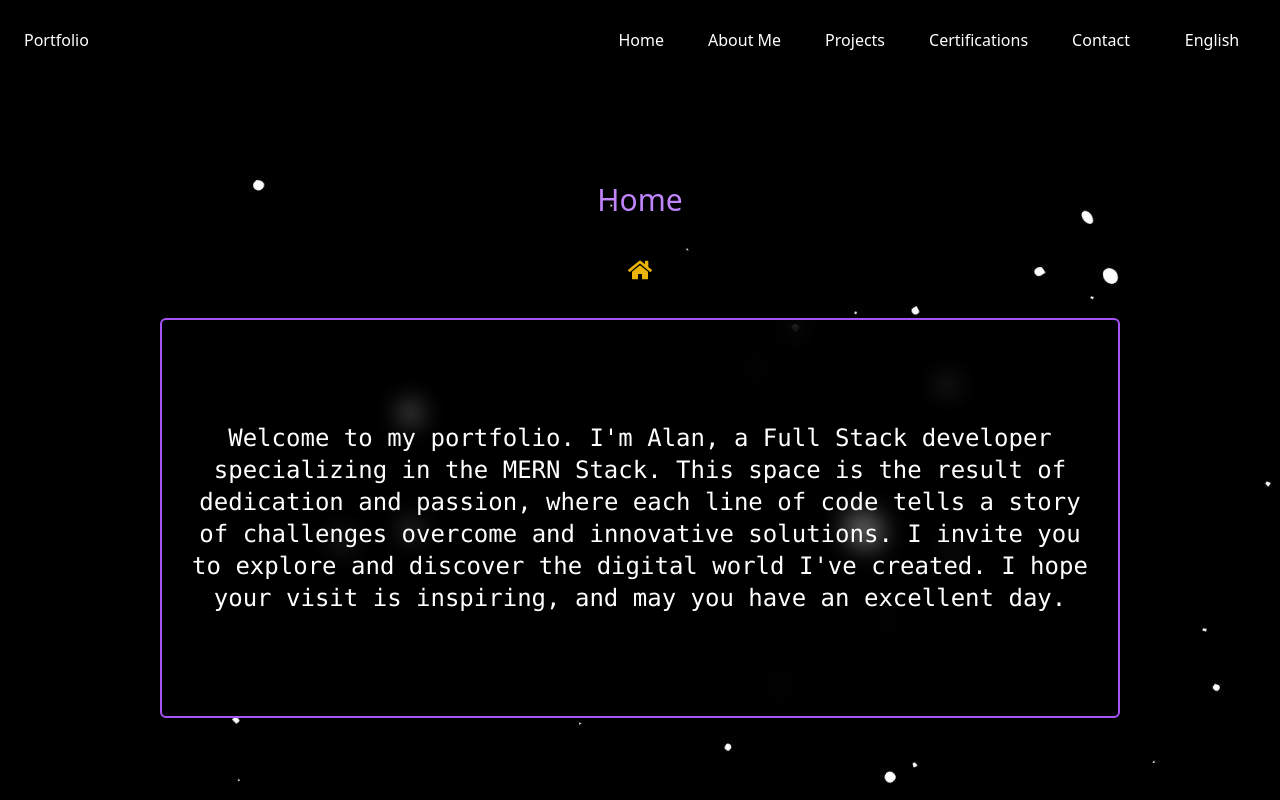
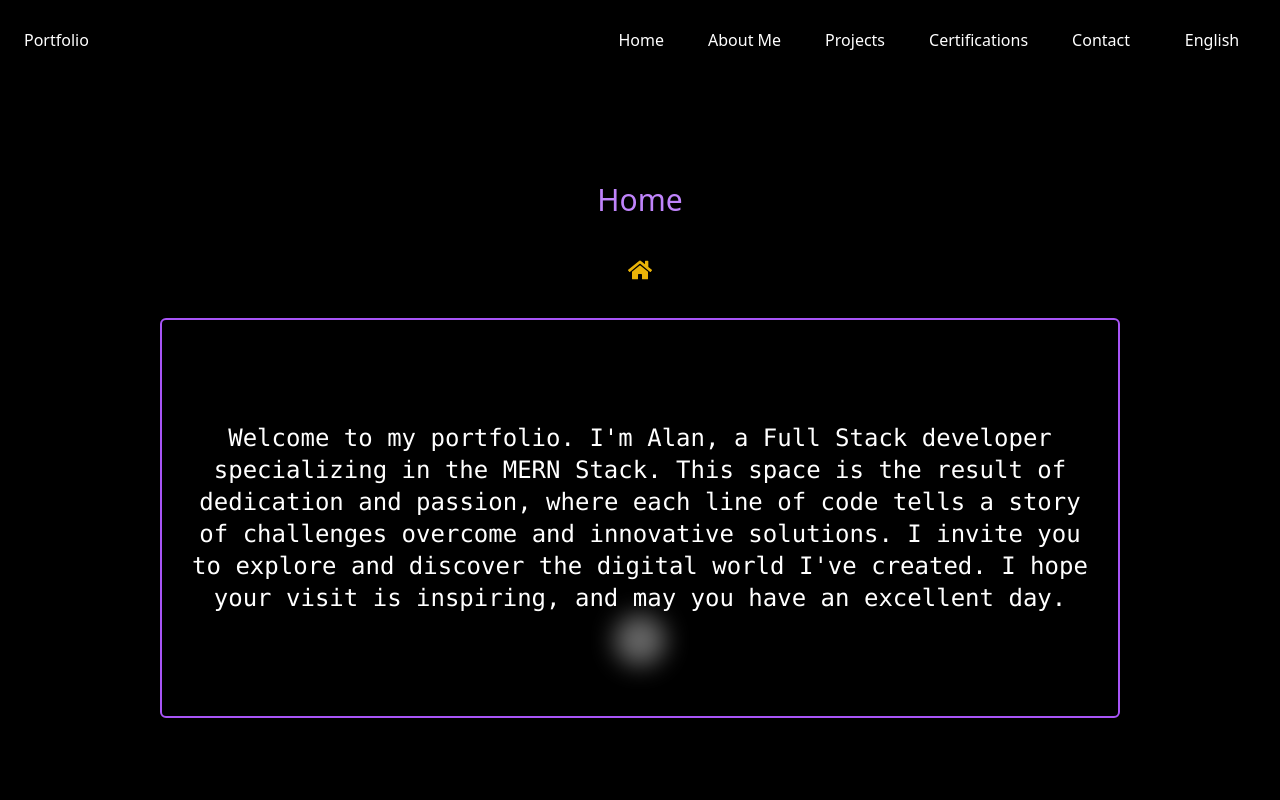
Before and after one commit to leocoiradas/Portfolio, a React (Vite) app: page / in a window 1280 px wide. Built offline with nearby package versions, Linux system fonts and the light colour scheme.

Commit message:
Implementación de la clase layout en el componente Layout

```diff
--- a/src/pages/Layout.jsx
+++ b/src/pages/Layout.jsx
@@ -1,9 +1,10 @@
 import Header from "./Header";
 import { Outlet } from "react-router-dom";
+import styles from ".././components_styles/Layout.module.css"
 
 function Layout() {
   return (
-    <div className="bg-space-background">
+    <div className={styles.layout}>
       <Header />
       <Outlet />
     </div>
```
